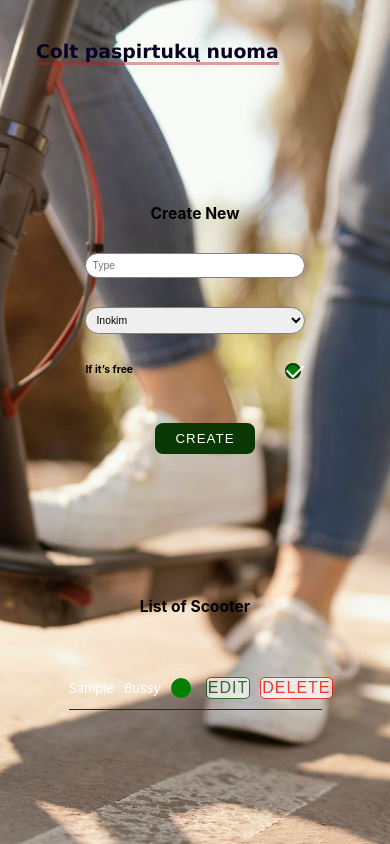
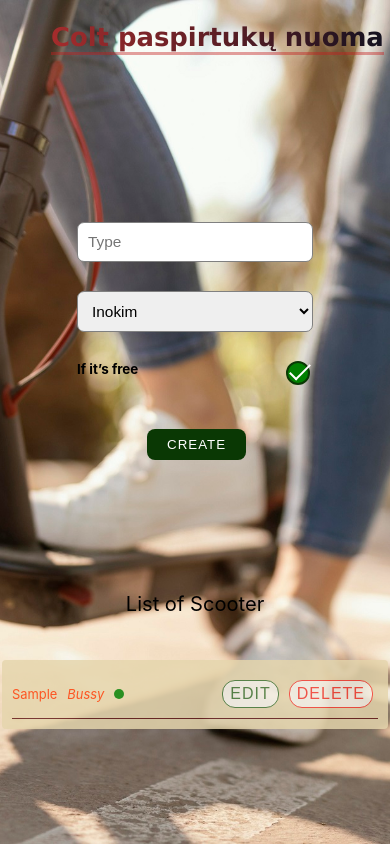
Before and after one commit to Rodzertinas/Paspirtukai, a React (Create React App) app: page / in a window 390 px wide. Both pictures are taken after typing "Sample" into the empty fields and a click on the button "CREATE". Built offline with nearby package versions, Linux system fonts and the light colour scheme.

Commit message:
deployed

```diff
--- a/src/Components/crud/Create.jsx
+++ b/src/Components/crud/Create.jsx
@@ -44,7 +44,7 @@ function Create({create}) {
     return (
         <div className="create">
             <div className="header">
-            <h2>Create New</h2>
+            <h2></h2>
             </div>
 
             <div className="form">
--- a/src/crud.scss
+++ b/src/crud.scss
@@ -5,7 +5,7 @@
 
 
 body {
-    font-size: calc(10px + (16 - 10) * ((100vw - 300px) / (1600 - 300)));
+    font-size: calc(13px + (16 - 10) * ((100vw - 300px) / (1600 - 300)));
     background-attachment: fixed;
     // width: 100%;
     background-position: center;
@@ -51,13 +51,18 @@ body {
         //     margin-left: 30px;
         // }
         h1 {
+            // color: rgb(65 44 31);
             position: fixed;
             top: 0;
-            padding-top: 27px;
-            color: rgb(9, 0, 32);
-            margin-left: 36px;
-            box-shadow: 0 3px 0px 0 rgba(196, 30, 30, 0.418);
-            font-size: calc(18px + 3 * (100vw - 10px) / 1300);
+            padding-top: 5px;
+
+            background: repeating-linear-gradient(to right, #a52c2c 0%, #13111f 100%);
+-webkit-background-clip: text;
+-webkit-text-fill-color: transparent;
+            margin-left: 51px;
+            font-weight: 600;
+            box-shadow: 0 3px 0px 0 rgb(196 30 30 / 42%);
+            font-size: calc(25px + 3 * (100vw - 10px) / 1300);
 
             font-family:'Lucida Sans', 'Lucida Sans Regular', 'Lucida Grande', 'Lucida Sans Unicode', Geneva, Verdana, sans-serif
         }
@@ -81,6 +86,11 @@ body {
         margin-top: 80px;
         // margin-bottom: 10px;
     }
+
+    .edit{
+        margin-top: -300px;
+    }
+
     .create,
     .edit,
     .read {
@@ -96,6 +106,7 @@ body {
             padding: 30px;
             width: 100%;
             h2 {
+                font-weight: 400;
                 text-align: center;
                 width: 100%;
                 margin: 0;
@@ -106,10 +117,10 @@ body {
                margin-bottom: 29px;
                 display: grid;
                 border: 1px solid gray;
-                border-radius: 19px;
-                font-size: calc(10px + (16 - 10) * ((100vw - 300px) / (1600 - 300)));
+                border-radius: 7px;
+                font-size: calc(15px + (16 - 10) * ((100vw - 300px) / (1600 - 300)));
                 outline: none;
-                padding: 6px;
+                padding: 10px;
             }
             select, input {
                 width: 100%;
@@ -126,7 +137,7 @@ body {
                 position: absolute;
             }
             input[type="checkbox"] {
-                margin-left: 200px;
+                margin-left: 209px;
                 // margin-top: -35px;
                 position: relative;
                 width: 1.3em;
@@ -144,9 +155,9 @@ body {
                     content: '';
                     display: block;
                     top: -4px;
-                    left: 3px;
+                    left: 7px;
                     width: 8px;
-                    height: 14px;
+                    height: 19px;
                     border-style: solid;
                     border-color: white;
                     border-width: 0 2px 2px 0;
@@ -155,7 +166,7 @@ body {
                 }
                 &:checked {
 
-                    margin-left: 200px;
+                    // margin-left: 220px;
                     // margin-top: -35px;
                     border-radius: 100%;
                     color: white;
@@ -213,18 +224,24 @@ body {
                             margin-left: 190px;
                             padding: 8px 20px;
                             border-radius: 8px;
+                            background-color: red;
 
-                            background-color: red
+
+
                         }
                     }
                 }
             }
         }
         ul {
+            background-color: rgb(229 213 173);
+            border-radius: 4px;
+
+            opacity: 0.83;
             padding: 10px;
             width: 100%;
             li {
-                color: rgb(255, 255, 255);
+                color: rgb(255 58 2);
                 list-style: none;
                 font-size: calc(10px + (20 - 10) * ((100vw - 10px) / (1600 - 300)));
                 display: flex;
@@ -232,7 +249,7 @@ body {
                 align-items: center;
                 width: 100%;
                 padding: 5px 0;
-                border-bottom: 1px solid  #2f1183;
+                border-bottom: 1px solid #621818;
                 .content {
                     display: flex;
                     text-align: center;
@@ -246,8 +263,8 @@ body {
                         line-height: 30px;
                     }
                     .isalive {
-                        width: 20px;
-                        height: 20px;
+                        width: 10px;
+                        height: 10px;
                         background-color: green;
                         border-radius: 100%;
                         margin: 0 10px;
@@ -305,13 +322,25 @@ body {
     }
 
 
+
     @media screen and (max-width: 450px) {
         .app ul li .buttons button {
-             padding: 1px 1px;
-             border-radius: 5px;
-
+             padding: 4px 7px;
+             border-radius: 13px;
+             .app .content {
+                width: 89%;
+                max-width: 1200px;
+            }
         }
         }
+        @media screen and (max-width: 450px) {
+
+                 .app .content {
+                    width: 99%;
+                    max-width: 1200px;
+                }
+
+            }
 
     // @media screen and (max-width: 450px) {
     //     h1 {
```
